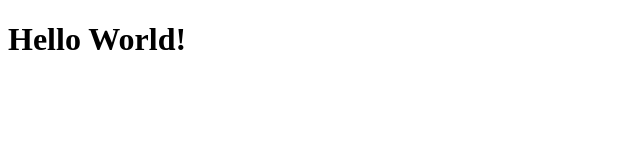
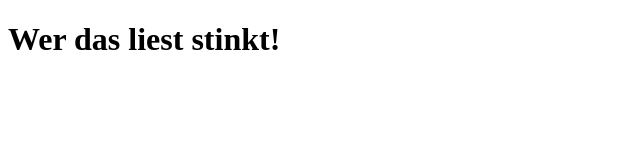
Before and after one commit to tillfinke/jakob-alexander-finke, a plain HTML site: page index.html in a window 1280 px wide. Shown: the whole page, without its empty margins (0-640 px from the left). Drawn offline with Linux system fonts and the light colour scheme.

Commit message:
Update index.html

```diff
--- a/index.html
+++ b/index.html
@@ -6,6 +6,6 @@
     <title>Hello World Seite</title>
 </head>
 <body>
-    <h1>Hello World!</h1>
+    <h1>Wer das liest stinkt!</h1>
 </body>
 </html>
```
